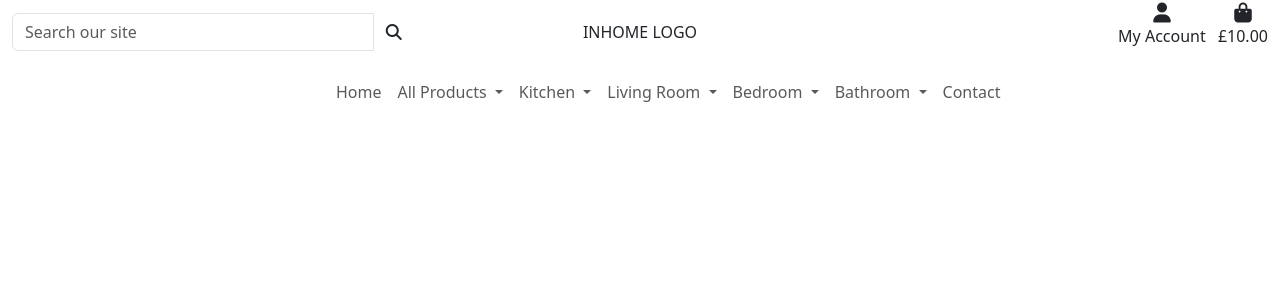
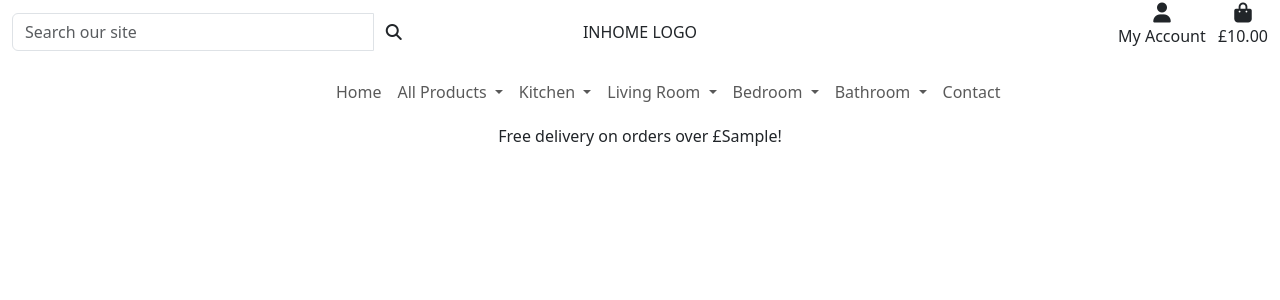
Before and after one commit to danielanthonycollins/in-home, a Django app: template templates/base.html in a window 1280 px wide. Shown: the top 300 px of the page. Run offline with Django 3.2, Linux system fonts and the light colour scheme; the template is opened without the code that fills it: most values are stand-ins (such as "Sample title", 1, 10 or a date in 2020); some libraries are stand-ins or nearby versions.

Commit message:
Added delivery banner

```diff
--- a/templates/base.html
+++ b/templates/base.html
@@ -108,6 +108,11 @@
                 {% include 'includes/main-nav.html' %}
             </nav>
         </div>
+        <div class="row text-center">
+            <div class="col">
+                <p class="my-1">Free delivery on orders over £{{ free_delivery_threshold }}!</p>
+            </div>
+        </div>
     </header>
 
     {% if messages %}
```
